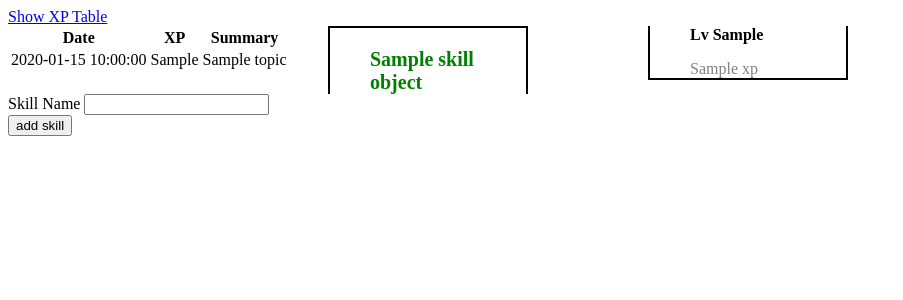
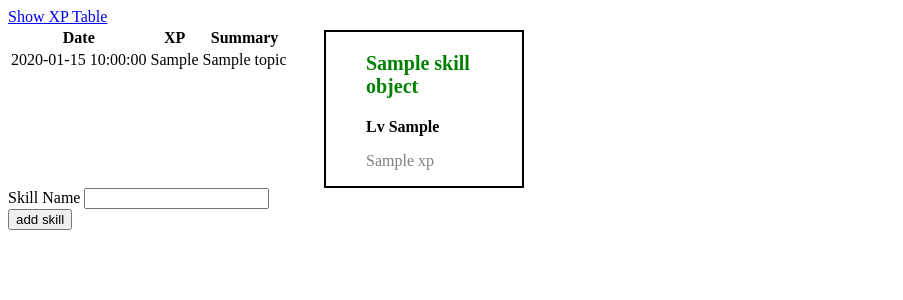
Before and after one commit to IsHaltEchtSo/xp_tracker, a Flask app: template app/blueprints/skill/templates/index.html in a window 1280 px wide. Shown: the part 36-336 px from the top of the page, without its empty margins (0-903 px from the left). Run offline with Flask 2, Linux system fonts and the light colour scheme; the template is opened without the code that fills it: values that come from a table or form of the project are taken from there, most other values are stand-ins (such as "Sample title", 1, 10 or a date in 2020).

Commit message:
grid layout for skills

```diff
--- a/app/blueprints/skill/static/css/skills/index.css
+++ b/app/blueprints/skill/static/css/skills/index.css
@@ -1,5 +1,11 @@
-.columnbox {
-    column-count: 4;
+.parent-grid {
+    display: grid;
+    grid-template-columns: minmax(300px, 1fr) 3fr;
+}
+
+.skills-grid {
+    display: grid;
+    grid-template-columns: repeat(auto-fit, minmax(200px, 1fr))
 }
 
 .skill-card {
--- a/app/blueprints/skill/templates/index.html
+++ b/app/blueprints/skill/templates/index.html
@@ -10,7 +10,7 @@
 
 <a href={{ url_for('skill_bp.xp_rewards') }}>Show XP Table</a>
 
-<div class="columnbox">
+<div class="parent-grid">
     <!-- SESSIONS LISTING -->
     <div class="history box">
         <table>
@@ -30,7 +30,7 @@
     </div>
 
     <!-- SKILLS LISTING -->
-    <div class="skills-list">
+    <div class="skills-grid">
         {% for skill_name, skill_object in skills.items() %}
         <div class="skill-card">
             <a class='skill-link' href={{ url_for('skill_bp.skill_page', skill_name=skill_name) }}>
```
